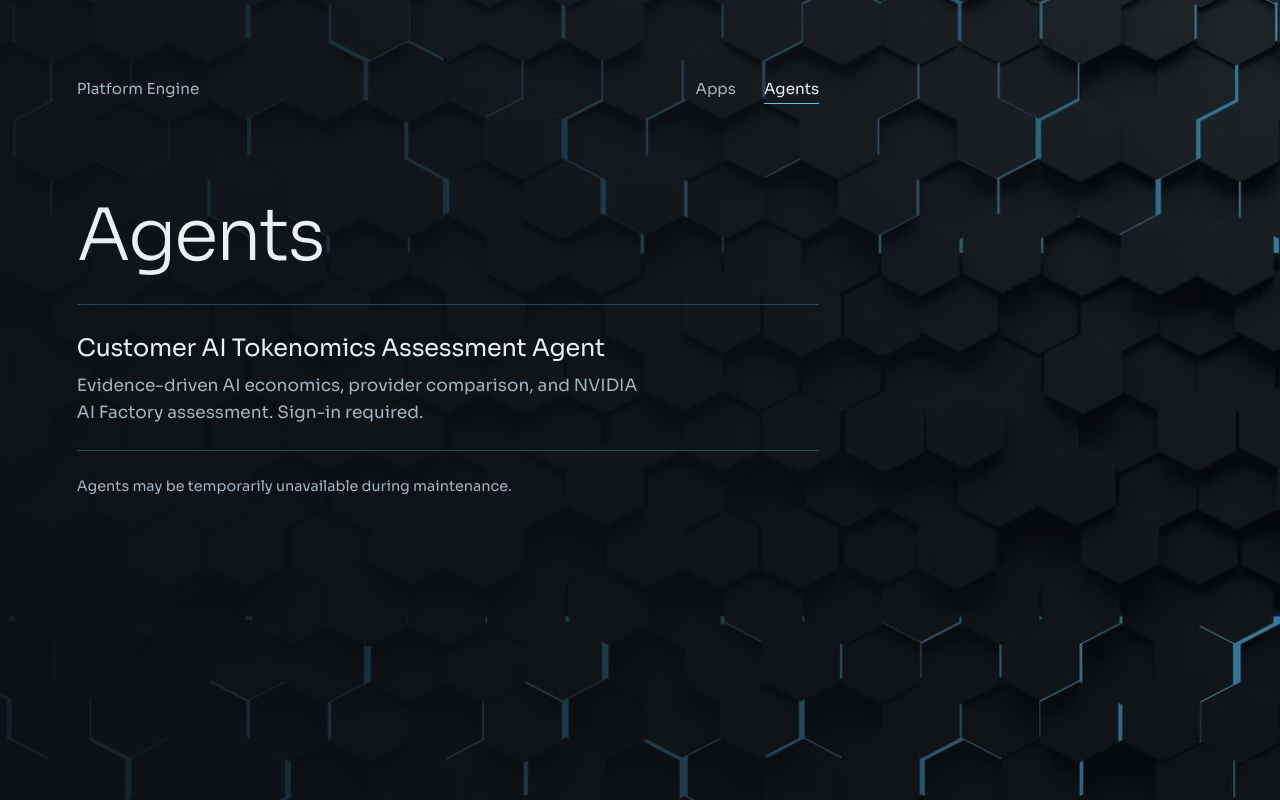
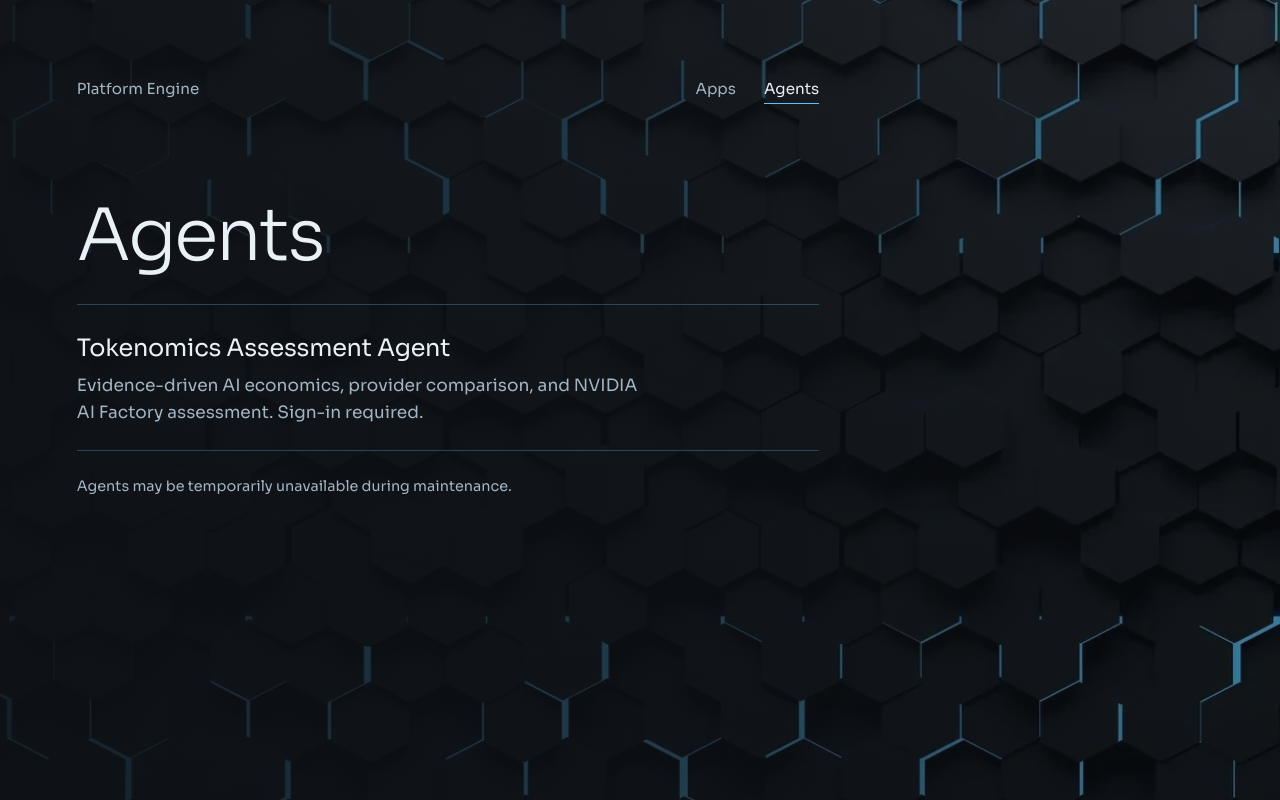
Before and after one commit to scolmernv/platformengine-site, a plain HTML site: page public/agents.html in a window 1280 px wide. Drawn offline with Linux system fonts and the light colour scheme.

Commit message:
Rename Tokenomics agent

```diff
--- a/public/agents.html
+++ b/public/agents.html
@@ -112,7 +112,7 @@
         -->
         <li>
           <a href="https://tokenomics.platformengine.com">
-            <span class="name">Customer AI Tokenomics Assessment Agent</span>
+            <span class="name">Tokenomics Assessment Agent</span>
             <span class="desc">Evidence-driven AI economics, provider comparison, and NVIDIA AI Factory assessment. Sign-in required.</span>
           </a>
         </li>
```
